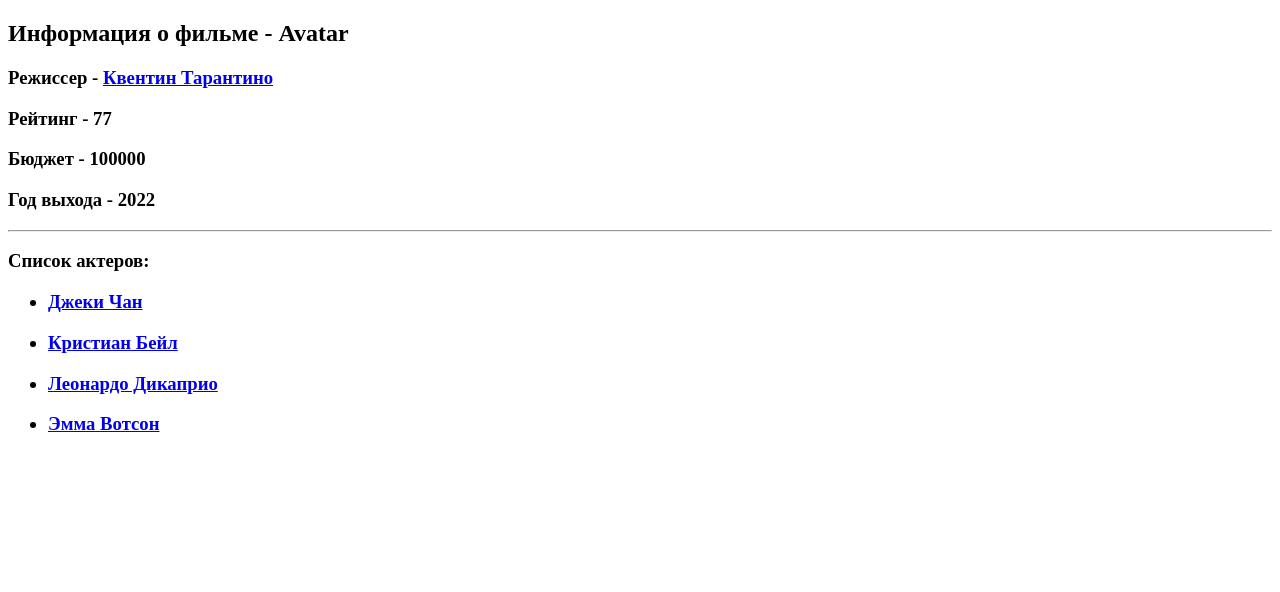
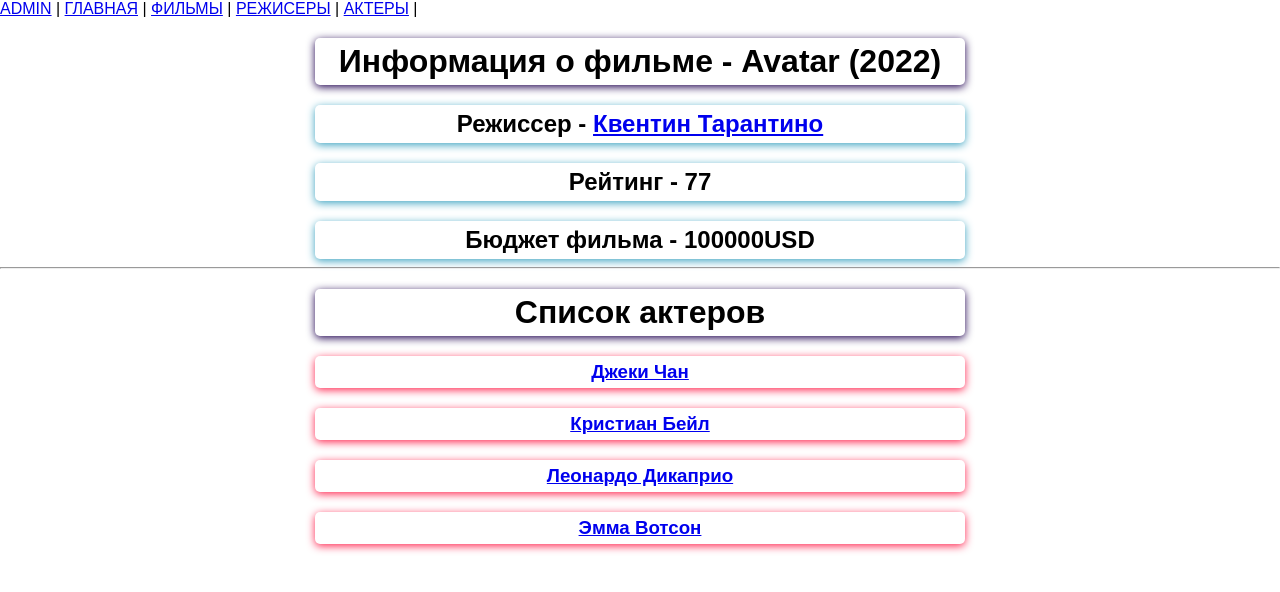
Before and after one commit to Acidastro/django_movie_app-training-, a Django app: a page that uses movie_app/templates/movie_app/base.html in a window 1280 px wide. Shown: the top 592 px of the page. Run offline with Django 4.2, Linux system fonts and the light colour scheme; data comes from the database, SQL or seed files in the repository.

Commit message:
Добавил стили, навигацию

```diff
--- a/movie_app/models.py
+++ b/movie_app/models.py
@@ -3,7 +3,6 @@
 from pytils.translit import slugify
 from django.core.validators import MaxValueValidator, MinValueValidator
 import datetime
-
 
 
 class DressingRoom(models.Model):
--- /dev/null
+++ b/movie_app/static/movie_app/base.css
@@ -0,0 +1,112 @@
+body {
+    margin: 0;
+    font-family: Sans-Serif;
+}
+
+h1 {
+    width: 50%;
+    margin: 20px auto 5px;
+    text-align: center;
+    padding: 5px;
+    border-radius: 5px;
+    box-shadow: 0 2px 8px #1f0050;
+}
+
+h2 {
+    width: 50%;
+    margin: 20px auto 5px;
+    text-align: center;
+    padding: 5px;
+    border-radius: 5px;
+    box-shadow: 0 2px 8px #3ca3c1;
+}
+
+h3 {
+    width: 50%;
+    margin: 20px auto 5px;
+    text-align: center;
+    padding: 5px;
+    border-radius: 5px;
+    box-shadow: 0 2px 8px #ff2650;
+}
+
+form {
+    margin: 1.5rem auto 5px;
+    width: 90%;
+    max-width: 40rem;
+    padding: 1rem;
+    border-radius: 10px;
+    font-size: 16px;
+    background-color: white;
+    box-shadow: 0 2px 8px #3ca3c1;
+}
+
+button {
+    cursor: pointer;
+    background-color: #bf0d55;
+    color: white;
+    border: 10px solid #bf0d55;
+}
+
+button:hover,
+button:active {
+    background-color: #320777;
+    border-color: #320777;
+}
+
+.form-style {
+    margin-bottom: 1rem;
+}
+
+.form-style input {
+    font: inherit;
+    padding: 0.25rem;
+    border-radius: 4px;
+    border: 1px solid #ccc;
+    display: block;
+    width: 10rem;
+}
+
+.form-style input:focus {
+    border-color: #1f0050;
+    background-color: #f4eeff;
+    outline: none;
+}
+
+.form-style label {
+    font-weight: bold;
+    display: block;
+    margin-bottom: 0.5rem;
+}
+
+.errorlist {
+    list-style: none;
+    margin: 0;
+    padding: 0;
+    color: #ff2650
+}
+
+.errors input {
+    border-color: #aa1754;
+    background-color: #f4eeff;
+}
+
+.errors label {
+    color: #aaff54;
+}
+
+.errorlist {
+    list-style: none;
+    margin: 0;
+    padding: 0;
+    color: #ff2650;
+}
+
+.errors input {
+    border-color: #aa1754;
+    background-color: #f4eeff;
+}
+
+.errors label {
+    color: #aa1754;
+}
--- a/movie_app/templates/movie_app/all_movies.html
+++ b/movie_app/templates/movie_app/all_movies.html
@@ -5,13 +5,11 @@
 {% block content %}
 
     <h2>Список фильмов</h2>
-    <ul>
         {% for movie in movies %}
             <h3>
-                <li><a href="{{ movie.get_url }}">{{ movie.name }}</a> рейтинг - {{ movie.rating }} год
-                    - {{ movie.year }}</li>
+                <a href="{{ movie.get_url }}">{{ movie.name }}</a> рейтинг - {{ movie.rating }} год
+                    - {{ movie.year }}
             </h3>
         {% endfor %}
-    </ul>
 
 {% endblock %}
--- a/movie_app/templates/movie_app/base.html
+++ b/movie_app/templates/movie_app/base.html
@@ -1,9 +1,13 @@
+{% load static %}
 <!DOCTYPE html>
 <html lang="en">
 <head>
     <meta charset="UTF-8">
     <title>{% block title %} {% endblock %}</title>
+    <link rel="stylesheet" href="{% static 'movie_app/base.css' %}">
 </head>
+    {% include 'movie_app/include/navbar.html' %}
+
 <body>
 {% block content %} {% endblock %}
 </body>
--- /dev/null
+++ b/movie_app/templates/movie_app/include/navbar.html
@@ -0,0 +1,7 @@
+<nav>
+  <a href="/admin">ADMIN</a> |
+  <a href="/">ГЛАВНАЯ</a> |
+  <a href="/movie">ФИЛЬМЫ</a> |
+  <a href="/directors">РЕЖИСЕРЫ</a> |
+  <a href="/actors">АКТЕРЫ</a> |
+</nav>
--- a/movie_app/templates/movie_app/index.html
+++ b/movie_app/templates/movie_app/index.html
@@ -3,8 +3,6 @@
     Все фильмы
 {% endblock %}
 {% block content %}
-
-    <h1><a href="admin">Admin</a></h1>
     <h2><a href="directors">Список всех режиссеров</a></h2>
     <a href="movie"><h2>Список всех фильмов</h2></a>
     <a href="actors"><h2>Список всех актеров</h2></a>
--- a/movie_app/templates/movie_app/one_movie.html
+++ b/movie_app/templates/movie_app/one_movie.html
@@ -3,20 +3,16 @@
 {% block title %} Информация о фильме {{ movie.name }}{% endblock %}
 
 {% block content %}
-    <h2>Информация о фильме - {{ movie.name }}</h2>
-    <h3>Режиссер - <a href="{{ movie.director.get_url }}">{{ movie.director }}</a></h3>
-    <h3>Рейтинг - {{ movie.rating }}
-    <h3>Бюджет - {{ movie.budget }}</h3>
-    <h3>Год выхода - {{ movie.year }}</h3>
+    <h1>Информация о фильме - {{ movie.name }} ({{ movie.year }})</h1>
+    <h2>Режиссер - <a href="{{ movie.director.get_url }}">{{ movie.director }}</a></h2>
+    <h2>Рейтинг - {{ movie.rating }}
+    <h2>Бюджет фильма - {{ movie.budget }}{{ movie.currency }}</h2>
     <hr>
-    <h3>Список актеров:</h3>
-    <ul>
-        {% for actor in movie.actors.all %}
-            <h3>
-                <li><a href="{{ actor.get_url }}">{{ actor }}</a>
-                </li>
-            </h3>
-        {% endfor %}
+    <h1>Список актеров</h1>
+    {% for actor in movie.actors.all %}
 
-    </ul>
+        <h3><a href="{{ actor.get_url }}">{{ actor }}</a></h3>
+
+    {% endfor %}
+
 {% endblock %}
--- a/movie_app/urls.py
+++ b/movie_app/urls.py
@@ -5,7 +5,7 @@
 urlpatterns = [
     path('', views.index),
     path('movie/<slug:slug>', views.DetailMovie.as_view(), name='movie-detail'),
-    path('movie', views.show_all_movie),
+    path('movie', views.ListMovie.as_view()),
     path('directors', views.ListDirector.as_view(), name='all_directors'),
     path('directors/<slug:slug>', views.DetailDirector.as_view(), name='director-detail'),
     path('actors', views.ListActor.as_view(), name='all_actors'),
--- a/movie_app/views.py
+++ b/movie_app/views.py
@@ -17,22 +17,10 @@
     })
 
 
-def show_all_movie(request):
-    # movies = Movie.objects.order_by(F('name').asc(nulls_last=True))
-    movies = Movie.objects.annotate(
-        false_bool=Value(True),
-        true_bool=Value(False),
-        str_field=Value('Hello'),
-        int_field=Value(533),
-        new_budget=F('budget') + 100,
-        year_plus_rating=F('rating') + F('year'),
-
-    )
-    agg = movies.aggregate(Avg('budget'), Max('rating'), Min('rating'), Count('id'))
-    return render(request, 'movie_app/all_movies.html', {
-        'movies': movies,
-        'agg': agg,
-    })
+class ListMovie(ListView):
+    template_name = 'movie_app/all_movies.html'
+    context_object_name = 'movies'
+    model = Movie
 
 
 class DetailMovie(DetailView):
```
Also changed, not shown: movie_app/templates/movie_app/all_actors.html (+3 -5 lines), movie_app/templates/movie_app/all_directors.html (+5 -8 lines), movie_app/templates/movie_app/one_actor.html (+4 -13 lines), movie_app/templates/movie_app/one_director.html (+7 -10 lines).
